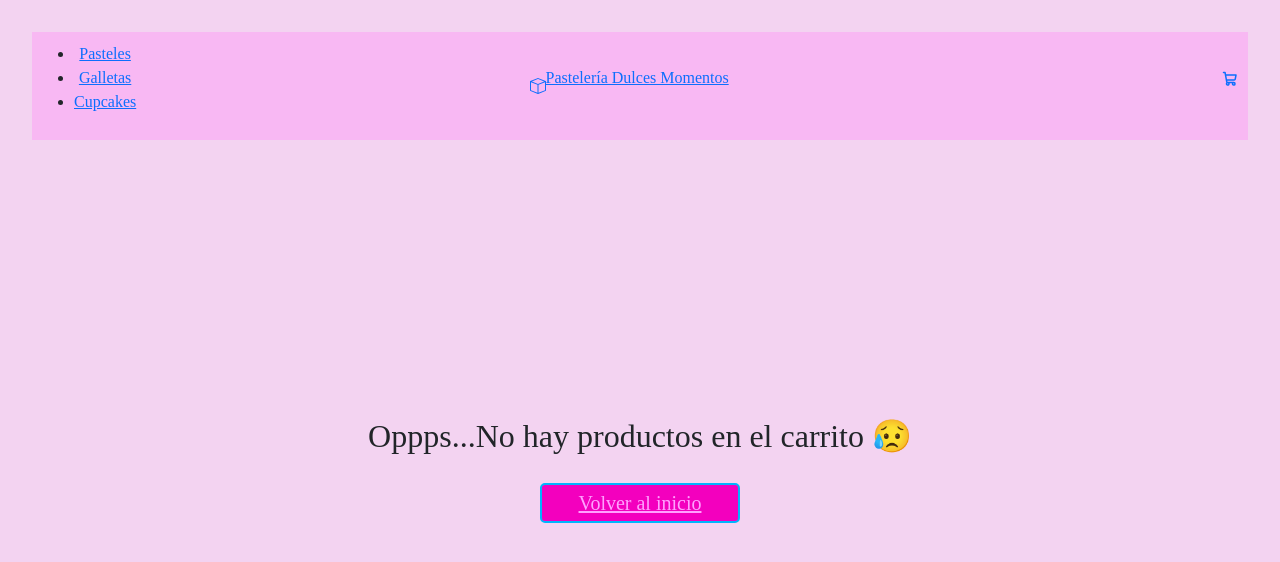
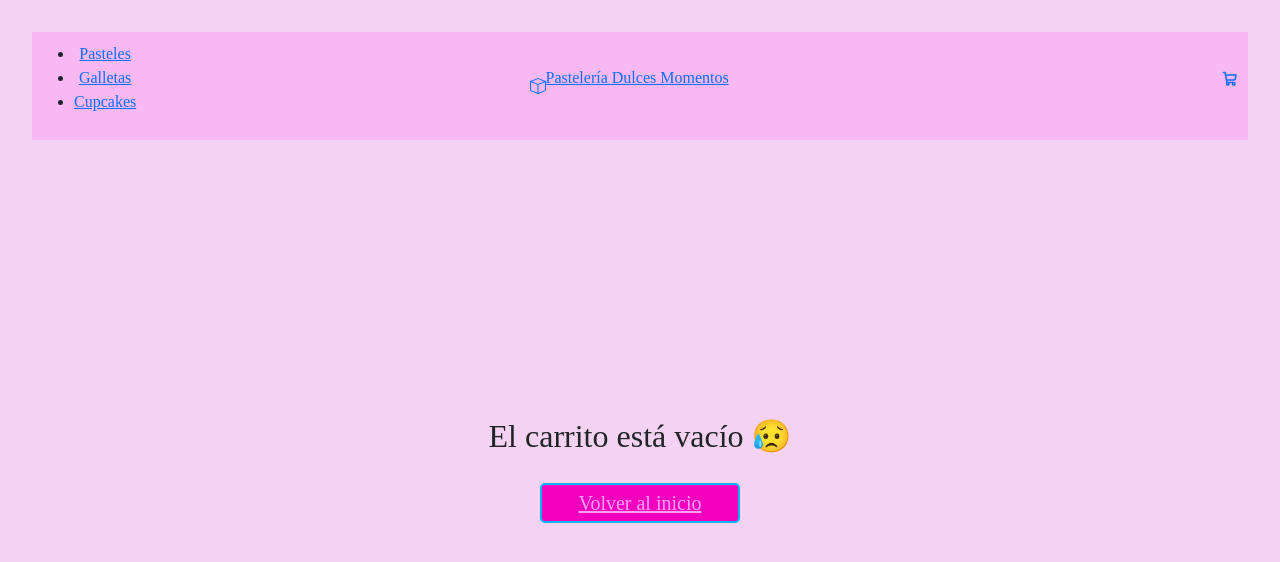
Before and after one commit to CatalinaVilches/ProyectoFinal-ReactJS, a React (Vite) app: page /cart in a window 1280 px wide. Shown: the top 562 px of the page. Built offline with nearby package versions, Linux system fonts and the light colour scheme.

Commit message:
Update cart.jsx

```diff
--- a/src/components/cart/cart.jsx
+++ b/src/components/cart/cart.jsx
@@ -11,7 +11,7 @@ const Cart = () => {
   if (cart.length === 0) {
     return (
       <div className="empty-cart">
-        <h2 className="title-empty-cart">Oppps...No hay productos en el carrito 😥</h2>
+        <h2 className="title-empty-cart">El carrito está vacío 😥</h2>
         <Link to="/" className="button-home-empty-cart">Volver al inicio</Link>
       </div>
     )
```
